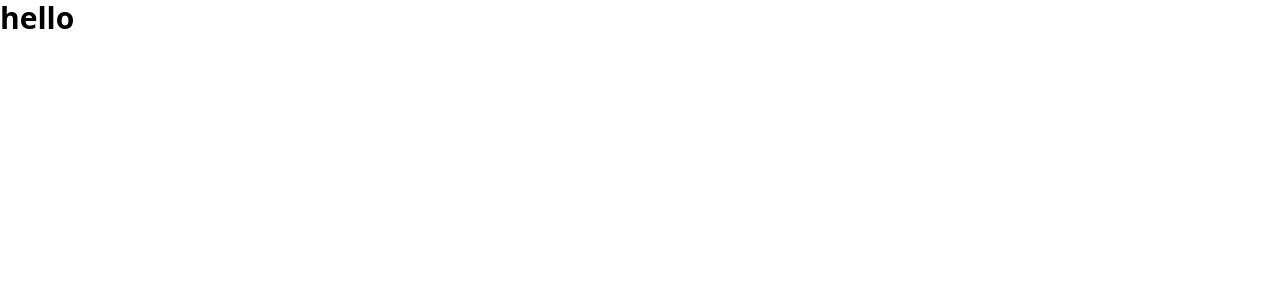
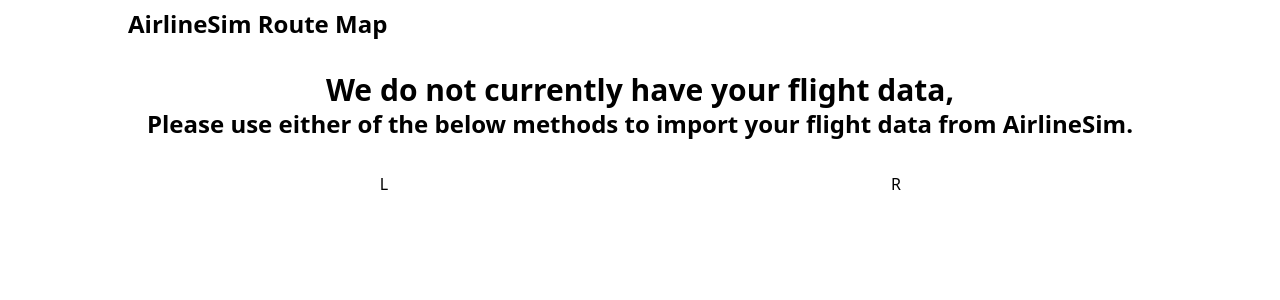
Before and after one commit to george-593/airlinesim-route-map, a Vue app: page / in a window 1280 px wide. Shown: the top 300 px of the page. Built offline with nearby package versions, Linux system fonts and the light colour scheme.

Commit message:
Basic Header & DataInput/RouteMap Setup

```diff
--- a/index.html
+++ b/index.html
@@ -1,13 +1,12 @@
-<!DOCTYPE html>
+<!doctype html>
 <html lang="">
   <head>
-    <meta charset="UTF-8">
-    <link rel="icon" href="/favicon.ico">
-    <meta name="viewport" content="width=device-width, initial-scale=1.0">
-    <title>Vite App</title>
+    <meta charset="UTF-8" />
+    <meta name="viewport" content="width=device-width, initial-scale=1.0" />
+    <title>AirlineSim Route Map</title>
   </head>
   <body>
-    <div id="app"></div>
+    <div id="app" class="w-full h-full"></div>
     <script type="module" src="/src/main.js"></script>
   </body>
 </html>
--- a/src/App.vue
+++ b/src/App.vue
@@ -1,5 +1,15 @@
-<script setup></script>
+<script setup>
+import { ref } from "vue";
+
+import Header from "./components/Header.vue";
+import DataInput from "./components/DataInput.vue";
+import RouteMap from "./components/RouteMap.vue";
+
+let haveRouteData = ref(false);
+</script>
 
 <template>
-  <div class="w-full font-bold text-3xl">hello</div>
+  <Header />
+  <RouteMap v-if="haveRouteData" />
+  <DataInput v-else />
 </template>
--- /dev/null
+++ b/src/components/DataInput.vue
@@ -0,0 +1,17 @@
+<script setup></script>
+
+<template>
+  <div class="w-[80%] mx-auto">
+    <h2 class="font-bold text-center text-3xl mt-8">
+      We do not currently have your flight data,
+    </h2>
+    <h3 class="font-bold text-center text-2xl mb-8">
+      Please use either of the below methods to import your flight data from
+      AirlineSim.
+    </h3>
+    <div class="grid grid-cols-2">
+      <div class="flex justify-center">L</div>
+      <div class="flex justify-center">R</div>
+    </div>
+  </div>
+</template>
--- /dev/null
+++ b/src/components/Header.vue
@@ -0,0 +1,9 @@
+<script setup></script>
+
+<template>
+  <header class="w-[80%] h-[20%] mx-auto my-2">
+    <a href="/index.html" class="hover:underline text-2xl font-semibold"
+      ><h1>AirlineSim Route Map</h1></a
+    >
+  </header>
+</template>
--- /dev/null
+++ b/src/components/RouteMap.vue
@@ -0,0 +1,3 @@
+<script setup></script>
+
+<template>RouteMap</template>
```
